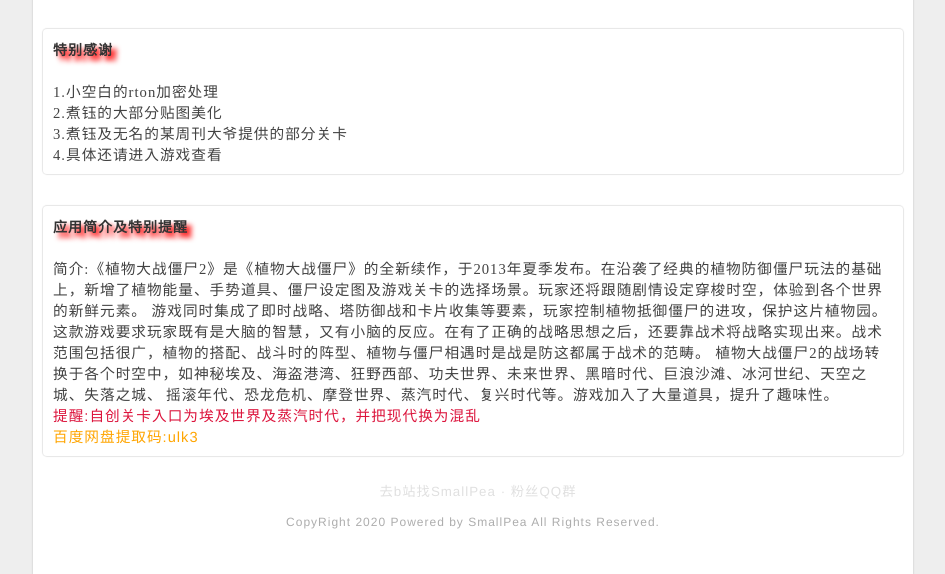
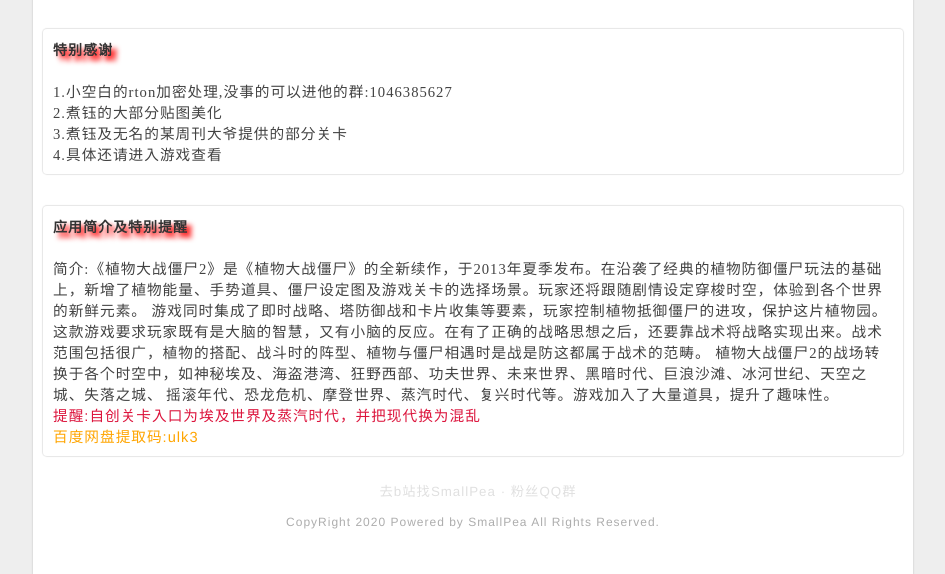
Before and after one commit to SmallPea/MyWebSite, a plain HTML site: page DownloadApk/plantsvszombies22.4.7.html in a window 1280 px wide. Shown: the part 493-1067 px from the top of the page, without its empty margins (167-1112 px from the left). Drawn offline with Linux system fonts and the light colour scheme.

Commit message:
Update plantsvszombies22.4.7.html

```diff
--- a/DownloadApk/plantsvszombies22.4.7.html
+++ b/DownloadApk/plantsvszombies22.4.7.html
@@ -44,7 +44,7 @@
 	  <div class="dacy">
 		<h8><b>特别感谢</b></h8>
 		<br><br>
-		<p class="serif">1.小空白的rton加密处理<br>2.煮钰的大部分贴图美化<br>3.煮钰及无名的某周刊大爷提供的部分关卡<br>4.具体还请进入游戏查看</p>
+		<p class="serif">1.小空白的rton加密处理,没事的可以进他的群:1046385627<br>2.煮钰的大部分贴图美化<br>3.煮钰及无名的某周刊大爷提供的部分关卡<br>4.具体还请进入游戏查看</p>
 	  </div>
 	  <br><br>
 
```
